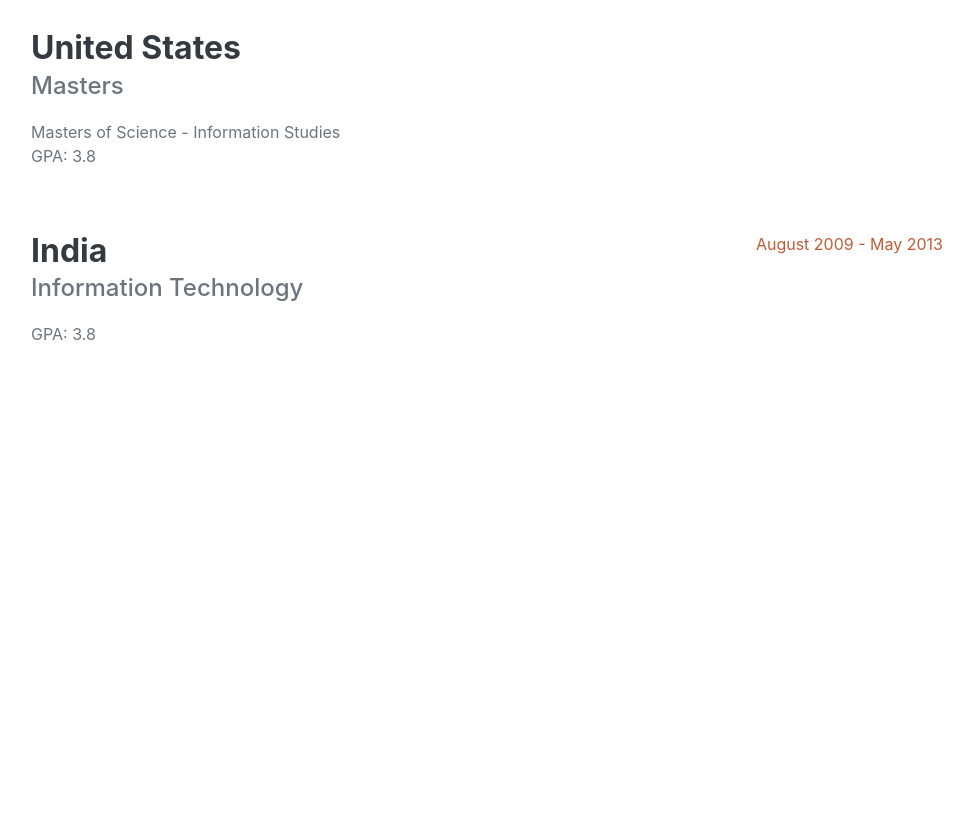
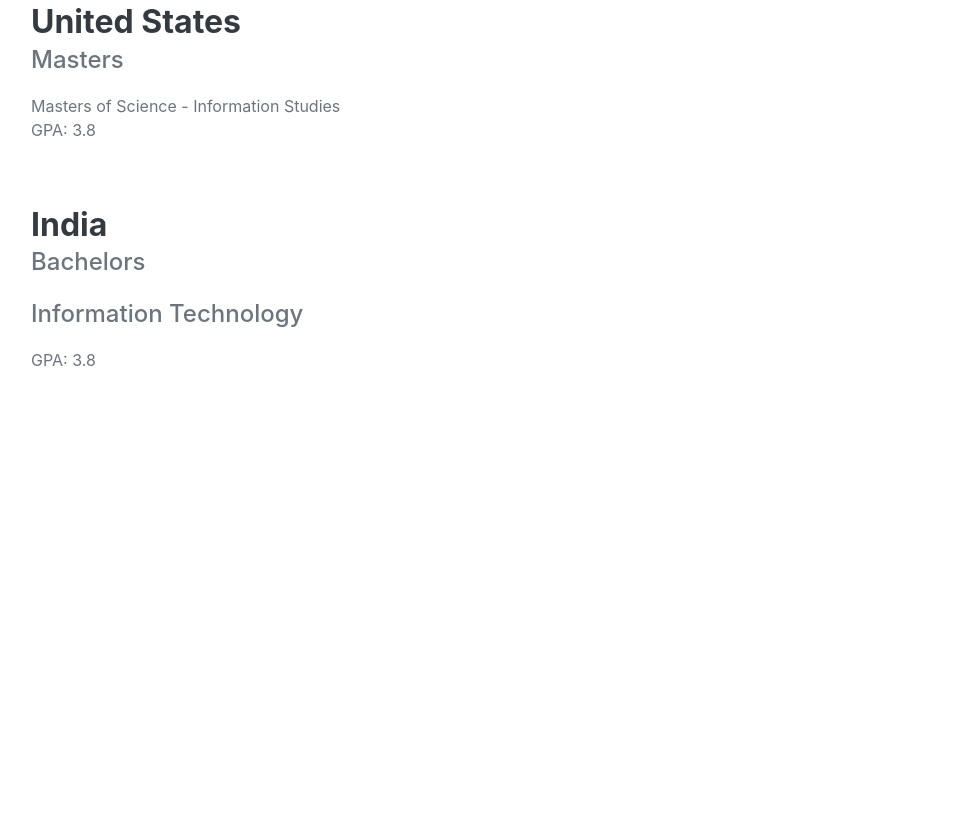
Before and after one commit to mgirirajula/mgirirajula.github.io, a website with bundled scripts: page index.html in a window 1280 px wide. Shown: the part 4137-4973 px from the top of the page, without its empty margins (289-1262 px from the left). Built offline with nearby package versions, Linux system fonts and the light colour scheme; a web font is replaced by a local one.

Commit message:
Update index.html
edited education

```diff
--- a/index.html
+++ b/index.html
@@ -484,11 +484,13 @@
             </div>
             <div class="d-flex flex-column flex-md-row justify-content-between">
                 <div class="flex-grow-1">
+
                     <h3 class="mb-0">India</h3>
+                    <div class="subheading mb-3">Bachelors</div>
                     <div class="subheading mb-3">Information Technology</div>
                     <p>GPA: 3.8</p>
                 </div>
-                <div class="flex-shrink-0"><span class="text-primary">August 2009 - May 2013</span></div>
+                <div class="flex-shrink-0"><span class="text-primary"></span></div>
             </div>
         </div>
     </section>
@@ -515,7 +517,7 @@
                 <div class="social-icon" target="_blank"><img src="./assets/img/project-1/location.svg"
                         style="height: 2.0rem;width: 1.3rem;" /><span class="text-primary"> Texas,USA </div>
                 <div class="py-2" target="_blank">
-                    <a class="btn btn-primary download-cv" href="./assets/resume/ManaswiniDatanalyst.pdf"
+                    <a class="btn btn-primary download-cv"
                         download="ManaswiniDatanalyst.pdf" style="min-width: 50px;">
                         Resume
                     </a>
```
